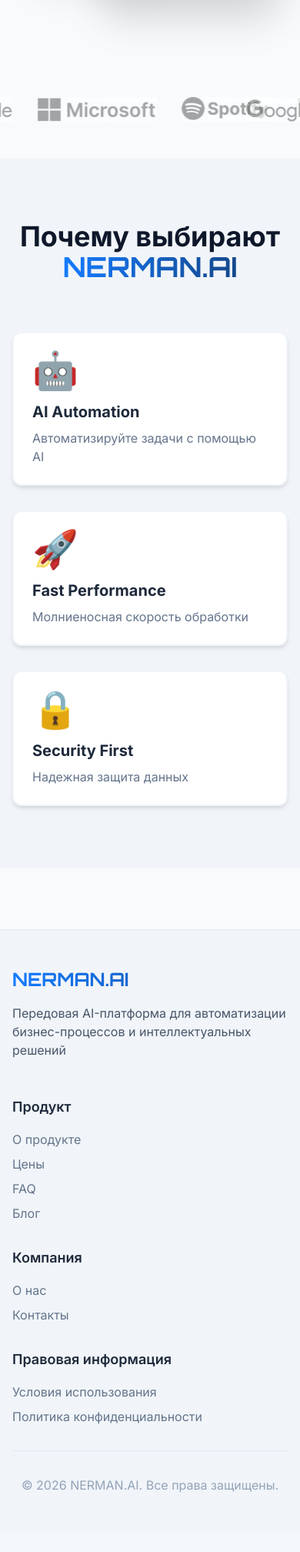
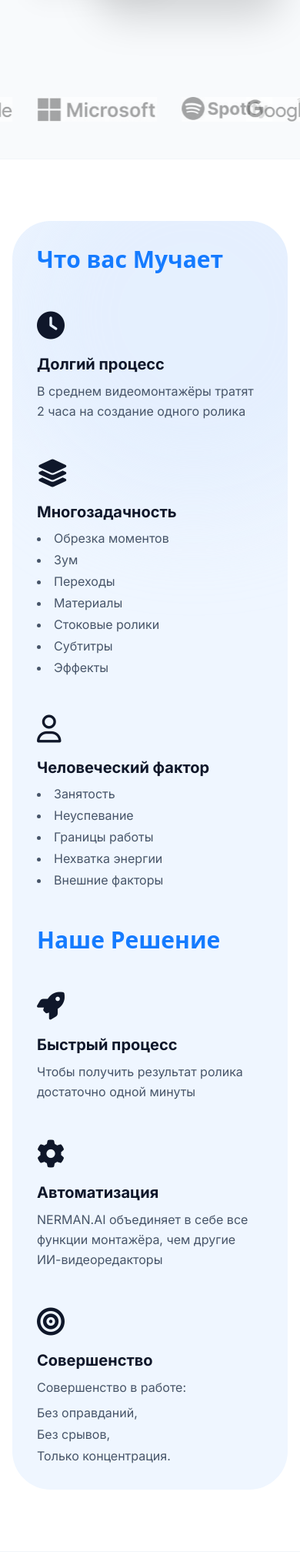
Before and after one commit to muhamedovamahfuza-lab/Nerman_Ai, a Django app: page /ru/ in a window 390 px wide. Shown: the part 1127-3143 px from the top of the page at 77% size. Before the commit the page ends 3066 px from the top, so only its background shows below. Run offline with Django 5.2, Linux system fonts and the light colour scheme; some libraries are stand-ins or nearby versions.

Commit message:
go rasm finish upload1234

```diff
--- a/templates/base.html
+++ b/templates/base.html
@@ -12,6 +12,9 @@
     <link rel="preconnect" href="https://fonts.gstatic.com" crossorigin>
     <link href="https://fonts.googleapis.com/css2?family=Orbitron:wght@400;500;600;700;800;900&display=swap"
         rel="stylesheet">
+
+    <!-- FontAwesome -->
+    <link rel="stylesheet" href="https://cdnjs.cloudflare.com/ajax/libs/font-awesome/6.4.0/css/all.min.css">
 
     <!-- Tailwind CSS CDN -->
     <script src="https://cdn.tailwindcss.com"></script>
--- a/templates/public/home.html
+++ b/templates/public/home.html
@@ -108,6 +108,109 @@
     </style>
 </section>
 
+<!-- Problem vs Solution Section -->
+<section class="py-20 bg-white">
+    <div class="container mx-auto px-4 flex justify-center">
+        <!-- Main Card -->
+        <div class="w-full max-w-[1190px] min-h-[670px] bg-blue-50 rounded-[50px] p-8 md:p-16 relative overflow-hidden">
+            <!-- Background Decorative Blur -->
+            <div
+                class="absolute top-0 right-0 w-[500px] h-[500px] bg-blue-100/50 rounded-full blur-3xl -mr-32 -mt-32 pointer-events-none">
+            </div>
+
+            <div class="grid md:grid-cols-2 gap-12 md:gap-20 relative z-10">
+
+                <!-- Left Column: Problems -->
+                <div class="space-y-12">
+                    <h2 class="text-3xl md:text-4xl font-extrabold text-[#157BFF] font-sans mb-12">Что вас Мучает</h2>
+
+                    <!-- Item 1 -->
+                    <div class="flex flex-col items-start gap-4">
+                        <i class="fa-solid fa-clock text-4xl text-slate-900"></i>
+                        <div>
+                            <h3 class="text-xl font-bold text-slate-900 mb-2">Долгий процесс</h3>
+                            <p class="text-slate-600 leading-relaxed max-w-xs">В среднем видеомонтажёры тратят 2 часа на
+                                создание одного ролика</p>
+                        </div>
+                    </div>
+
+                    <!-- Item 2 -->
+                    <div class="flex flex-col items-start gap-4">
+                        <i class="fa-solid fa-layer-group text-4xl text-slate-900"></i>
+                        <div>
+                            <h3 class="text-xl font-bold text-slate-900 mb-2">Многозадачность</h3>
+                            <ul class="text-slate-600 space-y-1 list-disc list-inside">
+                                <li>Обрезка моментов</li>
+                                <li>Зум</li>
+                                <li>Переходы</li>
+                                <li>Материалы</li>
+                                <li>Стоковые ролики</li>
+                                <li>Субтитры</li>
+                                <li>Эффекты</li>
+                            </ul>
+                        </div>
+                    </div>
+
+                    <!-- Item 3 -->
+                    <div class="flex flex-col items-start gap-4">
+                        <i class="fa-regular fa-user text-4xl text-slate-900"></i>
+                        <div>
+                            <h3 class="text-xl font-bold text-slate-900 mb-2">Человеческий фактор</h3>
+                            <ul class="text-slate-600 space-y-1 list-disc list-inside">
+                                <li>Занятость</li>
+                                <li>Неуспевание</li>
+                                <li>Границы работы</li>
+                                <li>Нехватка энергии</li>
+                                <li>Внешние факторы</li>
+                            </ul>
+                        </div>
+                    </div>
+                </div>
+
+                <!-- Right Column: Solutions -->
+                <div class="space-y-12">
+                    <h2 class="text-3xl md:text-4xl font-extrabold text-[#157BFF] font-sans mb-12">Наше Решение</h2>
+
+                    <!-- Item 1 -->
+                    <div class="flex flex-col items-start gap-4">
+                        <i class="fa-solid fa-rocket text-4xl text-slate-900"></i>
+                        <div>
+                            <h3 class="text-xl font-bold text-slate-900 mb-2">Быстрый процесс</h3>
+                            <p class="text-slate-600 leading-relaxed max-w-xs">Чтобы получить результат ролика
+                                достаточно одной минуты</p>
+                        </div>
+                    </div>
+
+                    <!-- Item 2 -->
+                    <div class="flex flex-col items-start gap-4">
+                        <i class="fa-solid fa-gear text-4xl text-slate-900"></i>
+                        <div>
+                            <h3 class="text-xl font-bold text-slate-900 mb-2">Автоматизация</h3>
+                            <p class="text-slate-600 leading-relaxed max-w-xs">NERMAN.AI объединяет в себе все функции
+                                монтажёра, чем другие ИИ-видеоредакторы</p>
+                        </div>
+                    </div>
+
+                    <!-- Item 3 -->
+                    <div class="flex flex-col items-start gap-4">
+                        <i class="fa-solid fa-bullseye text-4xl text-slate-900"></i>
+                        <div>
+                            <h3 class="text-xl font-bold text-slate-900 mb-2">Совершенство</h3>
+                            <p class="text-slate-600 leading-relaxed mb-2">Совершенство в работе:</p>
+                            <ul class="text-slate-600 space-y-1 list-none">
+                                <li>Без оправданий,</li>
+                                <li>Без срывов,</li>
+                                <li>Только концентрация.</li>
+                            </ul>
+                        </div>
+                    </div>
+                </div>
+
+            </div>
+        </div>
+    </div>
+</section>
+
 <!-- Features -->
 <section class="py-20 bg-slate-100">
     <div class="container mx-auto px-4">
```
